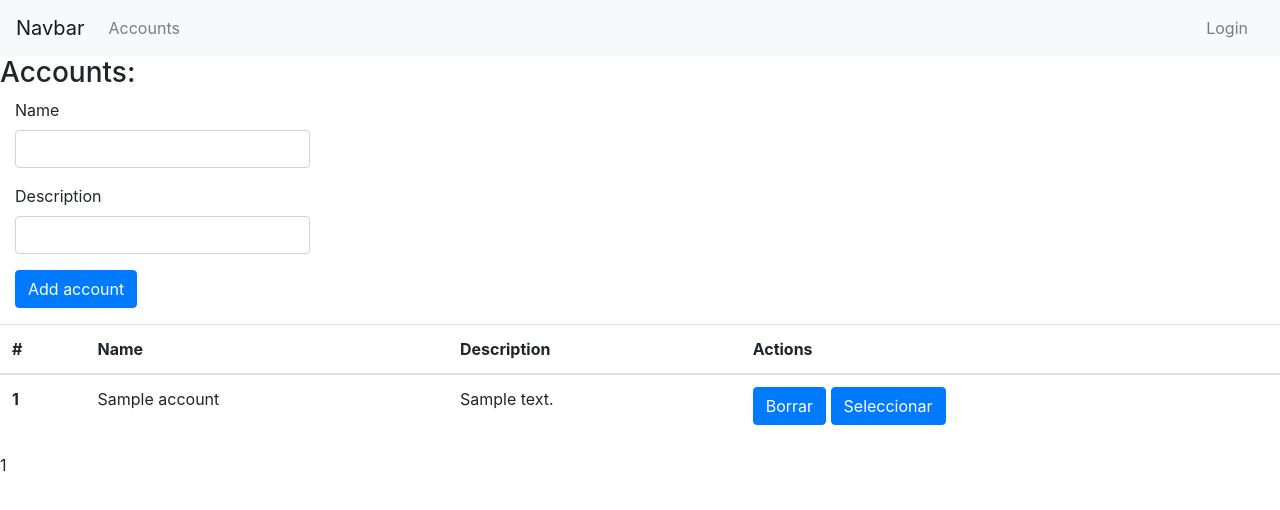
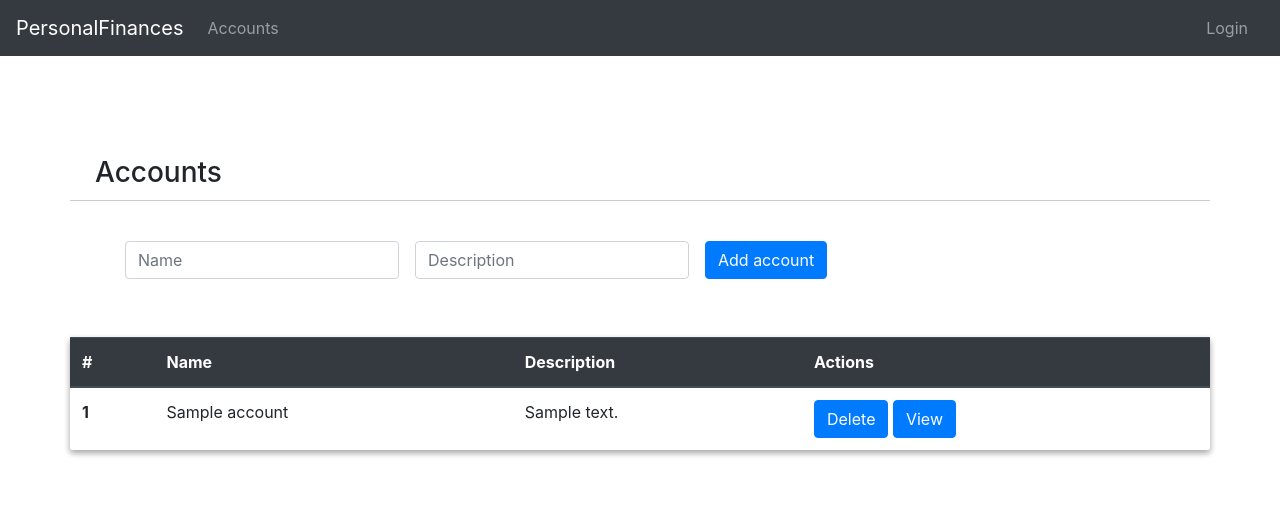
Before and after one commit to PatriciaMaPe/PersonalFinances, a Python web app: template templates/accounts.html in a window 1280 px wide. Shown: the top 510 px of the page. Run offline with Jinja, Linux system fonts and the light colour scheme; the template is opened without the code that fills it: most values are stand-ins (such as "Sample title", 1, 10 or a date in 2020); some libraries are stand-ins or nearby versions.

Commit message:
Add style to the interface

```diff
--- a/style.css
+++ b/style.css
@@ -0,0 +1,37 @@
+#section-title {
+    border-bottom: 1px solid #ccc;
+}
+
+h3{
+    margin: 10px;
+}
+
+#container-transactions{
+    margin: 40px;
+    margin-bottom: 50px;
+}
+
+table{
+  border-radius: 2px;
+    box-shadow: 0 2px 4px rgba(0,0,0,0.12), 0 1px 2px rgba(0,0,0,0.24);
+box-shadow: 0 3px 6px rgba(0,0,0,0.16), 0 3px 6px rgba(0,0,0,0.23);
+}
+
+#back-btn{
+    margin: 20px;
+    margin-bottom: 30px;
+}
+
+.accounts{
+    margin-top: 100px
+}
+
+.jumbotron{
+text-align: center;
+    display: block;
+  margin-left: auto;
+  margin-right: auto;
+    margin-top: 100px;
+      width: 30%;
+
+}
--- a/templates/accounts.html
+++ b/templates/accounts.html
@@ -5,38 +5,44 @@
 
 {% include 'navbar.html'  %}
 
-<div>
-        <form id="frmAccount" onSubmit="return chkAccount();" action="/addAccount"  method="post">
-        <h3>Accounts: </h3>
+<div id="dvError" class="alert alert-danger" role="alert"
+    style="display:none">
+</div>
+<div class="container accounts" id="section-title">
+    <h3>Accounts </h3>
+</div>
 
-        <div class="form-row col-md-6">
-            <div class="form-group col-md-6">
-            <label>Name</label>
-            <input class="form-control" id="nameAccount" name="nameAccount">
+<div class="container">
+    <div id="container-transactions" >
+
+        <form class="form-inline" id="frmAccount" onSubmit="return chkAccount();" action="/addAccount"  method="post">
+
+
+
+            <div class="form-group mb-2">
+
+            <input class="form-control" id="nameAccount" name="nameAccount" placeholder="Name">
             </div>
 
-        </div>
+            <div class="form-group mx-sm-3  mb-2">
 
-         <div class="form-row col-md-6">
-            <div class="form-group col-md-6">
-            <label>Description </label>
-            <input class="form-control" id="descriptionAccount" name="descriptionAccount">
+            <input class="form-control" id="descriptionAccount" name="descriptionAccount" placeholder="Description">
             </div>
 
-        </div>
+           <input type="submit" value="Add account" class="btn btn-primary mb-2">
 
 
-        <div class="form-group col-md-6">
-           <input type="submit" value="Add account" class="btn btn-primary">
 
-        </div>
+
+
     </form>
-
+</div>
     </div>
 
-<div id="accounts-container">
-   <table class="table">
-  <thead>
+<div id="accounts-container" class="container">
+    <div class="row">
+   <table class="table table-hover">
+  <thead class="thead-dark">
     <tr>
 
       <th scope="col">#</th>
@@ -54,8 +60,8 @@
 			<td>{{ account.name }}</td>
 			<td>{{ account.description }}</td>
             <td>
-                <a class="edit btn btn-primary" href="/deleteAccount?key={{account.key.urlsafe()}}"> Borrar </a>
-                <a class="edit btn btn-primary" href="/viewAccount?key={{account.key.urlsafe()}}"> Seleccionar </a>
+                <a class="edit btn btn-primary" href="/deleteAccount?key={{account.key.urlsafe()}}"> Delete </a>
+                <a class="edit btn btn-primary" href="/viewAccount?key={{account.key.urlsafe()}}"> View </a>
 			</td>
 		</tr>
     {% endfor %}
@@ -65,13 +71,7 @@
 
   </tbody>
 </table>
-</div>
-
-
-<p>{{ accounts.count() }}</p>
-
-<div id="dvError"
-    style="color:white;background-color:red;display:none">
+    </div>
 </div>
 
 
--- a/templates/footer.html
+++ b/templates/footer.html
@@ -1,7 +1,3 @@
-<div id="dvError" class="alert alert-danger" role="alert"
-    style="display:none">
-</div>
-
 
 <!-- jQuery first, then Popper.js, then Bootstrap JS -->
     <script src="https://code.jquery.com/jquery-3.3.1.slim.min.js" integrity="sha384-q8i/X+965DzO0rT7abK41JStQIAqVgRVzpbzo5smXKp4YfRvH+8abtTE1Pi6jizo" crossorigin="anonymous"></script>
--- a/templates/header.html
+++ b/templates/header.html
@@ -7,7 +7,7 @@
 
     <!-- Bootstrap CSS -->
     <link rel="stylesheet" href="https://stackpath.bootstrapcdn.com/bootstrap/4.3.1/css/bootstrap.min.css" integrity="sha384-ggOyR0iXCbMQv3Xipma34MD+dH/1fQ784/j6cY/iJTQUOhcWr7x9JvoRxT2MZw1T" crossorigin="anonymous">
-    <script type="text/javascript" src="http://code.jquery.com/jquery-2.2.4.min.js"></script>
+    <script type="text/javascript" src="https://code.jquery.com/jquery-2.2.4.min.js"></script>
     <link href="style.css" rel="stylesheet" type="text/css"/>
 
 
@@ -20,7 +20,6 @@
 
 
             $('#transactionModal').on('show.bs.modal', function (event) {
-
                 var button = $(event.relatedTarget); // Button that triggered the modal
 
                 var key = button.data('key');
@@ -95,6 +94,32 @@
 			return toret;
 		}
 
+		function chkModalEdit() {
+			var toret = true;
+			var edQuantityModal = document.getElementById( "quantityModal" );
+			var edDateModal = document.getElementById( "dateModal" );
+			hideError();
+			if ( edQuantityModal.value.trim().length == 0 | edDateModal.value.trim().length == 0) {
+				showError( "Campo requerido" );
+				toret = false;
+			}
+			var quantity = parseFloat( edQuantityModal.value );
+
+            /*if(isNaN(quantity)){
+                showError( "La cantidad debe ser un numero" );
+				toret = false;
+            }*/
+			if ( quantity < 0 ) {
+				showError( "La cantidad debe ser un numero positivo" );
+				toret = false;
+			}
+			if ( moment(edDateModal, 'YYYY-MM-DD',true).isValid() ) {
+				showError( "Formato de fecha debe ser: YYYY-MM-DD" );
+				toret = false;
+			}
+			return toret;
+		}
+
 		function chkAccount() {
 			var toret = true;
 			var edNameAccount = document.getElementById( "nameAccount" );
--- a/templates/navbar.html
+++ b/templates/navbar.html
@@ -1,5 +1,5 @@
-<nav class="navbar navbar-expand-lg navbar-light bg-light">
-  <a class="navbar-brand" href="#">Navbar</a>
+<nav class="navbar navbar-expand-lg navbar-dark bg-dark">
+  <a class="navbar-brand" href="#">PersonalFinances</a>
   <button class="navbar-toggler" type="button" data-toggle="collapse" data-target="#navbarSupportedContent" aria-controls="navbarSupportedContent" aria-expanded="false" aria-label="Toggle navigation">
     <span class="navbar-toggler-icon"></span>
   </button>
@@ -18,6 +18,7 @@
       <form class=" my-2 my-lg-0">
       <ul class="navbar-nav">
             {% if user_id %}
+                <li><a class="nav-link mr-sm-2" href="#"> {{ user_nickname }} </a></li>
                 <li><a class="nav-link mr-sm-2" href="{{user_logout}}"> Logout </a></li>
             {% else %}
                 <li><a class="nav-link mr-sm-2" href="{{access_link}}"> Login </a></li>
```
Also changed, not shown: templates/index.html (+4 -3 lines), templates/invoices.html (+22 -14 lines).
